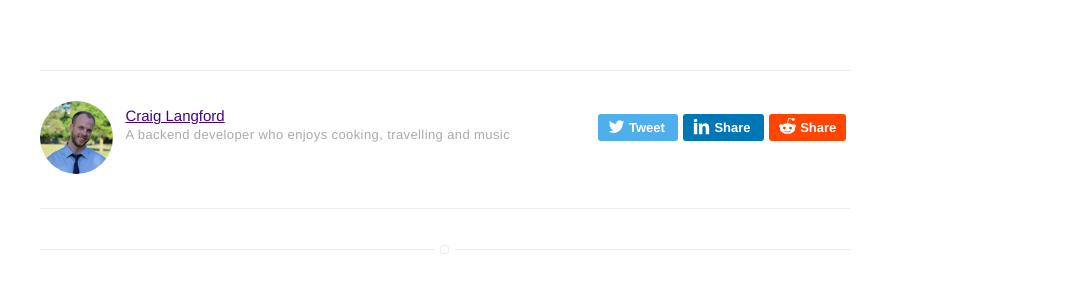
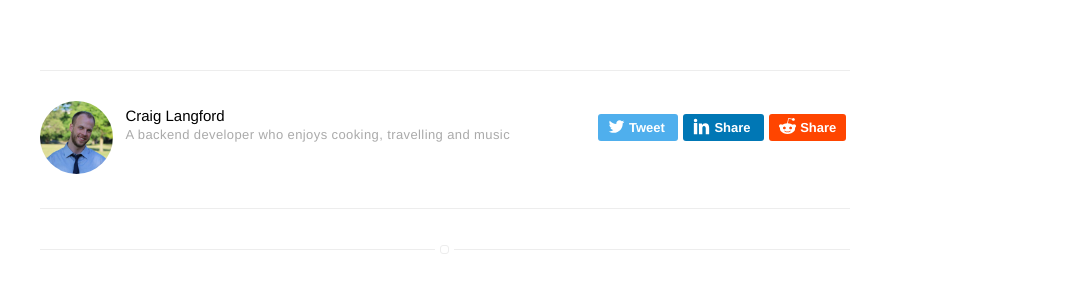
Before and after one commit to CraigLangford/CraigLangford.github.io, a Jekyll site: the page built from _posts/2017-06-21-sha-256-project.md, in a window 1280 px wide. Shown: the part 277-571 px from the top of the page, without its empty margins (195-1280 px from the left). Built offline with Jekyll 4.4.1, drawn with Linux system fonts in a browser that asks for light colours.

Commit message:
Removed blue color and underline from author hyperlink at the bottom of posts

```diff
--- a/_includes/author.html
+++ b/_includes/author.html
@@ -4,7 +4,9 @@
     </div>
 
     <div class="toright">
-        <h4 class="name"><a href="{{ site.url }}">{{ site.authors[page.author].name }}</a></h4>
+        <h4 class="name">
+            <a href="{{ site.url }}" class="black-hyperlink">{{ site.authors[page.author].name }}</a>
+        </h4>
         <p class="bio">{{ site.authors[page.author].bio }}</p>
 
         <div class="share">
--- a/_includes/social-links.html
+++ b/_includes/social-links.html
@@ -7,7 +7,7 @@
     {% endif %}
 
     {% if site.twitter %}
-        <a class="link" data-title="twitter.com/{{ site.twitter }}" href="http://twitter.com/{{ site.twitter }}" target="_blank">
+        <a class="link" data-title="twitter.com/{{ site.twitter }}" href="https://twitter.com/{{ site.twitter }}" target="_blank">
             <svg class="icon icon-twitter"><use xlink:href="#icon-twitter"></use></svg>
         </a>
     {% endif %}
@@ -25,7 +25,7 @@
     {% endif %}
 
     {% if site.linkedin %}
-        <a class="link" data-title="linkedin.com/in/{{ site.linkedin }}" href="http://linkedin.com/in/{{ site.linkedin }}" target="_blank">
+        <a class="link" data-title="linkedin.com/in/{{ site.linkedin }}" href="https://linkedin.com/in/{{ site.linkedin }}/" target="_blank">
             <svg class="icon icon-linkedin"><use xlink:href="#icon-linkedin"></use></svg>
         </a>
     {% endif %}
--- a/_sass/base/general.sass
+++ b/_sass/base/general.sass
@@ -131,3 +131,7 @@ pre
 
 .wrapper-large
 	max-width: 810px
+
+.black-hyperlink
+	color: #000
+	text-decoration: none
```
